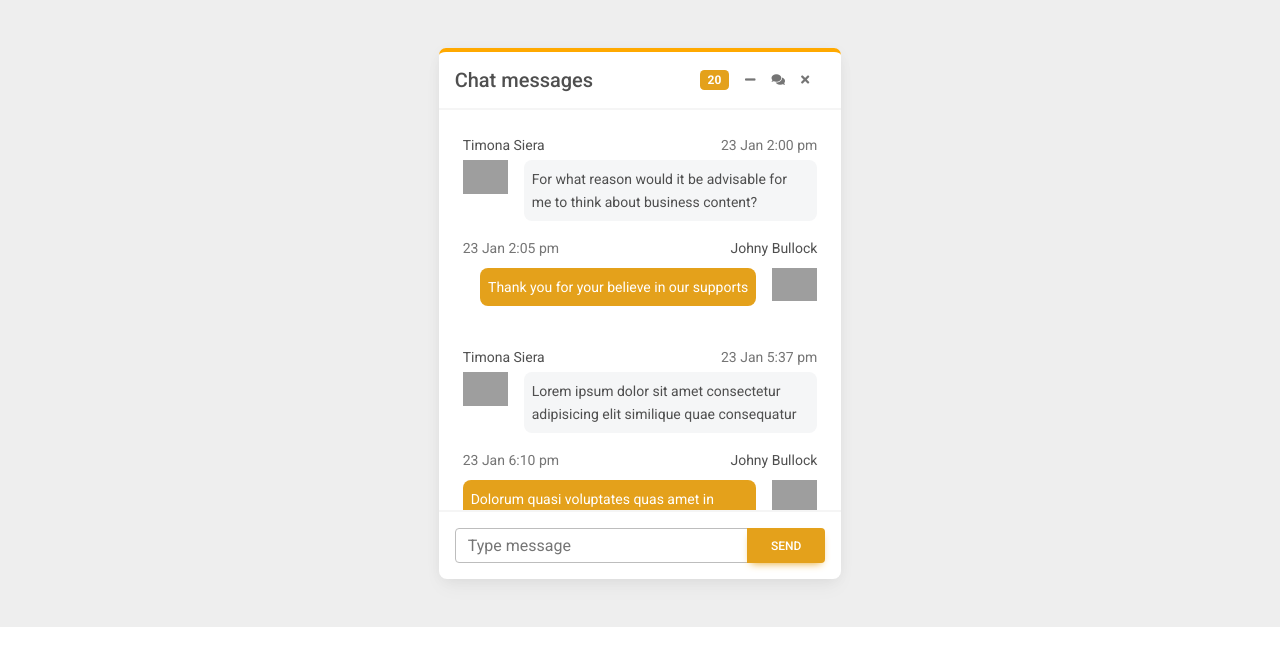
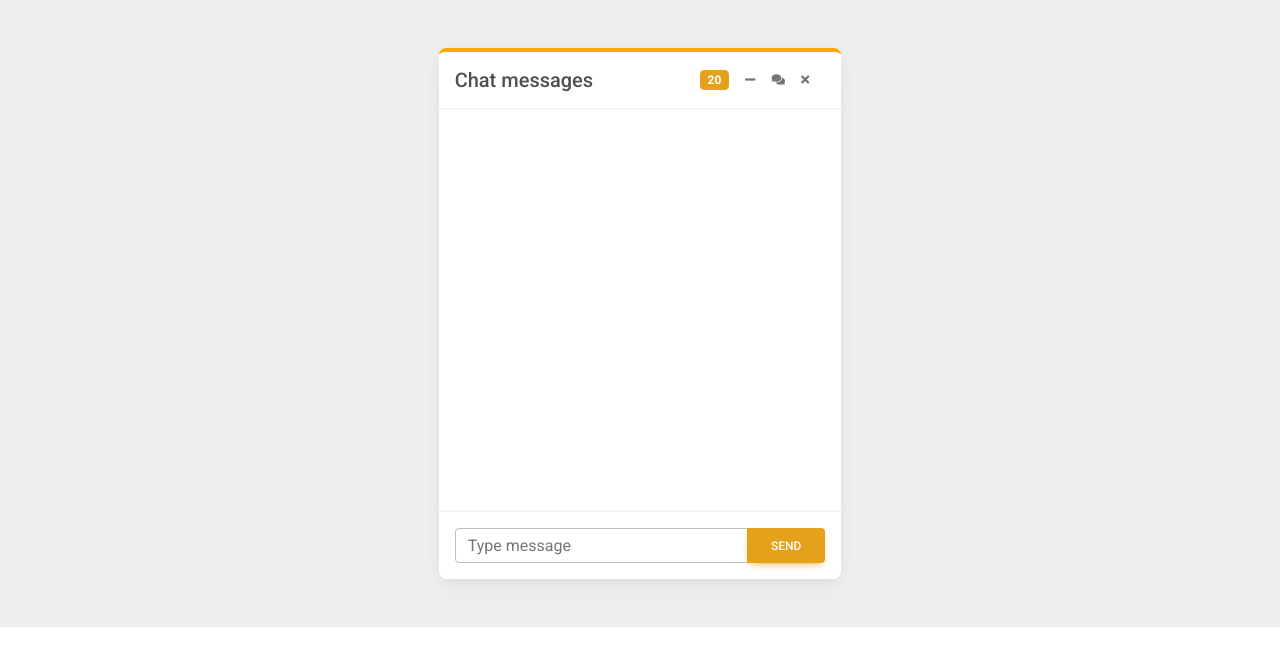
Before and after one commit to Hoang-TamSE/JobFit, a React (Create React App) app: page / in a window 1280 px wide. Shown: the top 666 px of the page. Built offline with nearby package versions, Linux system fonts and the light colour scheme; grey boxes are pictures that could not be loaded.

Commit message:
chat_feature

```diff
--- a/src/App.js
+++ b/src/App.js
@@ -15,18 +15,21 @@ import {
 import "react-perfect-scrollbar/dist/css/styles.css";
 
 import PerfectScrollbar from "react-perfect-scrollbar";
-import TextMessage from "./TextMessage";
 
 export default function App() {
   const [message, setMessage] = useState("");
+  const [messageList, setMessageList] = useState([]);
 
   const onInputChange = (e) => {
     setMessage(e.target.value);
   };
 
-  const handleSubmit = () => {
-    console.log(message);
-    setMessage(" ");
+  const handleSubmit = (e) => {
+    e.preventDefault();
+    if (message !== "") {
+      setMessageList([...messageList, message]);
+      setMessage("");
+    }
   };
 
   return (
@@ -62,87 +65,25 @@ export default function App() {
               </div>
             </MDBCardHeader>
             <PerfectScrollbar
-              suppressScrollX
               style={{ position: "relative", height: "400px" }}
             >
               <MDBCardBody>
-                <div className="d-flex justify-content-between">
-                  <p className="small mb-1">Timona Siera</p>
-                  <p className="small mb-1 text-muted">23 Jan 2:00 pm</p>
-                </div>
-                <div className="d-flex flex-row justify-content-start">
-                  <img
-                    src="https://mdbcdn.b-cdn.net/img/Photos/new-templates/bootstrap-chat/ava5-bg.webp"
-                    alt="avatar 1"
-                    style={{ width: "45px", height: "100%" }}
-                  />
+                {messageList.map(function(i) {
+                  return (
+                    <div className="d-flex flex-row justify-content-end">
                       <div>
-                    <p
-                      className="small p-2 ms-3 mb-3 rounded-3"
-                      style={{ backgroundColor: "#f5f6f7" }}
-                    >
-                      For what reason would it be advisable for me to think
-                      about business content?
-                    </p>
-                  </div>
-                </div>
-
-                <div className="d-flex justify-content-between">
-                  <p className="small mb-1 text-muted">23 Jan 2:05 pm</p>
-                  <p className="small mb-1">Johny Bullock</p>
-                </div>
-                <div className="d-flex flex-row justify-content-end mb-4 pt-1">
-                  <div>
-                    <p className="small p-2 me-3 mb-3 text-white rounded-3 bg-warning">
-                      Thank you for your believe in our supports
+                        <p className="small p-2 me-3 mb-1 text-white rounded-3 bg-primary">
+                          {i}
                         </p>
                       </div>
                       <img
-                    src="https://mdbcdn.b-cdn.net/img/Photos/new-templates/bootstrap-chat/ava6-bg.webp"
+                        src="https://mdbcdn.b-cdn.net/img/Photos/new-templates/bootstrap-chat/ava1-bg.webp"
                         alt="avatar 1"
                         style={{ width: "45px", height: "100%" }}
                       />
                     </div>
-
-                <div className="d-flex justify-content-between">
-                  <p className="small mb-1">Timona Siera</p>
-                  <p className="small mb-1 text-muted">23 Jan 5:37 pm</p>
-                </div>
-                <div className="d-flex flex-row justify-content-start">
-                  <img
-                    src="https://mdbcdn.b-cdn.net/img/Photos/new-templates/bootstrap-chat/ava5-bg.webp"
-                    alt="avatar 1"
-                    style={{ width: "45px", height: "100%" }}
-                  />
-                  <div>
-                    <p
-                      className="small p-2 ms-3 mb-3 rounded-3"
-                      style={{ backgroundColor: "#f5f6f7" }}
-                    >
-                      Lorem ipsum dolor sit amet consectetur adipisicing elit
-                      similique quae consequatur
-                    </p>
-                  </div>
-                </div>
-
-                <div className="d-flex justify-content-between">
-                  <p className="small mb-1 text-muted">23 Jan 6:10 pm</p>
-                  <p className="small mb-1">Johny Bullock</p>
-                </div>
-                <div className="d-flex flex-row justify-content-end mb-4 pt-1">
-                  <div>
-                    <p className="small p-2 me-3 mb-3 text-white rounded-3 bg-warning">
-                      Dolorum quasi voluptates quas amet in repellendus
-                      perspiciatis fugiat
-                    </p>
-                  </div>
-                  <img
-                    src="https://mdbcdn.b-cdn.net/img/Photos/new-templates/bootstrap-chat/ava6-bg.webp"
-                    alt="avatar 1"
-                    style={{ width: "45px", height: "100%" }}
-                  />
-                </div>
-                <TextMessage message = {message}></TextMessage>
+                  );
+                })}
               </MDBCardBody>
             </PerfectScrollbar>
             <MDBCardFooter className="text-muted d-flex justify-content-start align-items-center p-3">
--- a/src/App_2.js
+++ b/src/App_2.js
@@ -81,7 +81,6 @@ export default function App_2() {
                 </MDBCol>
                 <MDBCol md="4" lg="4" xl="4">
                   <PerfectScrollbar
-                    suppressScrollX
                     style={{ position: "relative", height: "400px" }}
                     className="pt-3 pe-3"
                   >
--- a/src/TextMessage.js
+++ /dev/null
@@ -1,24 +0,0 @@
-import React from "react";
-
-export default function TextMessage(props) {
-  return (
-    <div>
-      <div className="d-flex justify-content-between">
-        <p className="small mb-1 text-muted">23 Jan 6:10 pm</p>
-        <p className="small mb-1">Johny Bullock</p>
-      </div>
-      <div className="d-flex flex-row justify-content-end mb-4 pt-1">
-        <div>
-          <p className="small p-2 me-3 mb-3 text-white rounded-3 bg-warning">
-            {props.message}
-          </p>
-        </div>
-        <img
-          src="https://mdbcdn.b-cdn.net/img/Photos/new-templates/bootstrap-chat/ava6-bg.webp"
-          alt="avatar 1"
-          style={{ width: "45px", height: "100%" }}
-        />
-      </div>
-    </div>
-  );
-}
```
Lines whose indentation alone changed are shown as unchanged.
